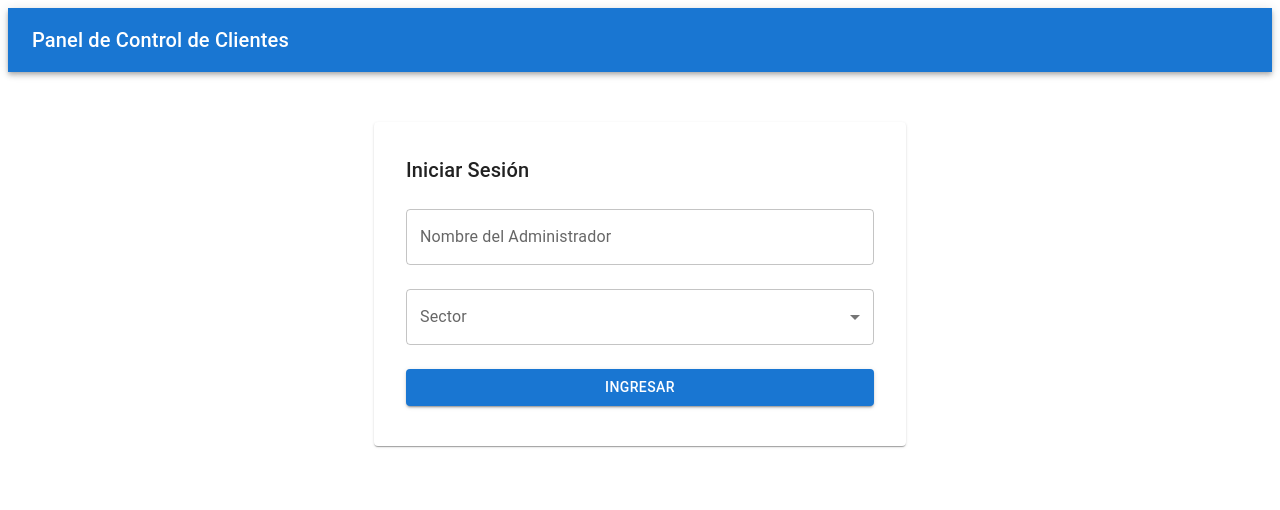
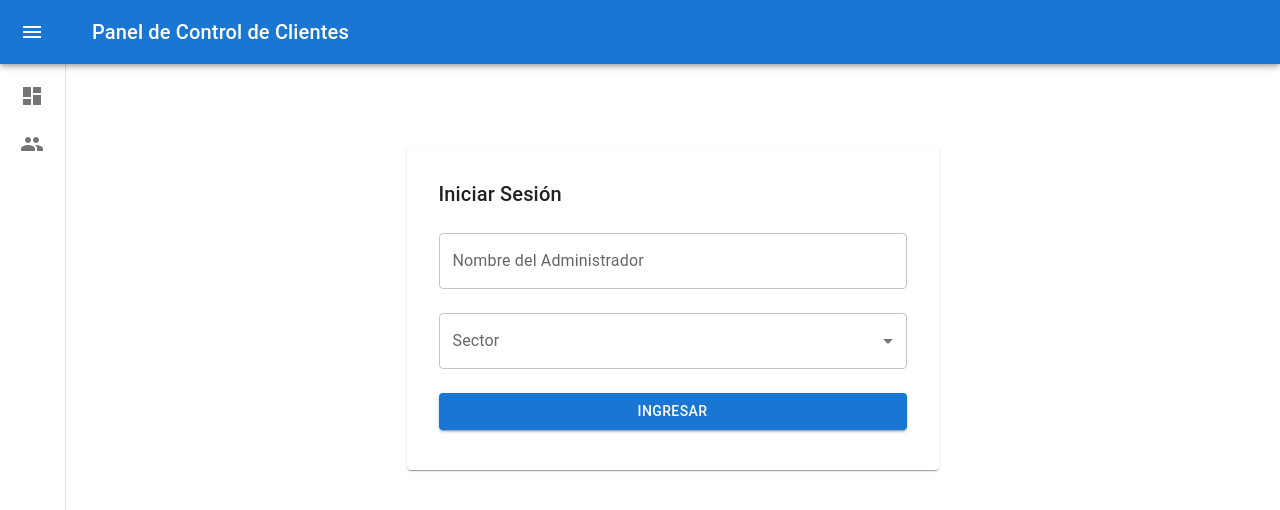
Before and after one commit to DiegoFedericoGabrielRobles/pv_tp_integrador_grupo5, a React (Vite) app in the folder Trabajo_Final_Integrador/: page /login in a window 1280 px wide. Shown: the top 510 px of the page. Built offline with nearby package versions, Linux system fonts and the light colour scheme.

Commit message:
Actualizacion Navegacion 1

```diff
--- a/Trabajo_Final_Integrador/package.json
+++ b/Trabajo_Final_Integrador/package.json
@@ -12,6 +12,7 @@
   "dependencies": {
     "@emotion/react": "^11.14.0",
     "@emotion/styled": "^11.14.1",
+    "@mui/icons-material": "^9.1.1",
     "@mui/material": "^9.1.2",
     "react": "^19.2.6",
     "react-dom": "^19.2.6",
--- a/Trabajo_Final_Integrador/src/App.jsx
+++ b/Trabajo_Final_Integrador/src/App.jsx
@@ -7,21 +7,20 @@
 import { ListaClientes } from "./views/ListaClientes";
 import { DetalleCliente } from "./views/DetalleCliente";
 
-import { Header } from "./components/layout/Header";
+import { Nav } from "./components/layout/Nav";
 
 function App() {
   const { admin } = useContext(AdminContext);
 
   return (
-    <>
-      <Header />
+    <Nav>
       <Routes>
         <Route path="/" element={admin ? <Dashboard /> : <Navigate to="/login" />} />
         <Route path="/login" element={<Login/>} />
         <Route path="/clientes" element={admin ? <ListaClientes /> : <Navigate to="/login" />} />
         <Route path="/clientes/:id" element={admin ? <DetalleCliente /> : <Navigate to="/login" />} />
       </Routes>
-    </>
+    </Nav>
   );
 }
 
--- a/Trabajo_Final_Integrador/src/components/layout/Nav.jsx
+++ b/Trabajo_Final_Integrador/src/components/layout/Nav.jsx
@@ -0,0 +1,111 @@
+import { useContext } from "react";
+import { useLocation, Link } from "react-router-dom";
+import { AdminContext } from "../../context/AdminContext";
+
+import * as React from "react";
+import {useTheme} from '@mui/material/styles';
+import Box from '@mui/material/Box';
+import Toolbar from '@mui/material/Toolbar';
+import List from '@mui/material/List';
+import Typography from '@mui/material/Typography';
+import IconButton from '@mui/material/IconButton';
+import MenuIcon from '@mui/icons-material/Menu';
+import ChevronLeftIcon from '@mui/icons-material/ChevronLeft';
+import ListItem from "@mui/material/ListItem";
+import ListItemButton from "@mui/material/ListItemButton";
+import ListItemIcon from "@mui/material/ListItemIcon";
+import ListItemText from "@mui/material/ListItemText";
+import DashboardIcon from '@mui/icons-material/Dashboard';
+import PeopleIcon from '@mui/icons-material/People';
+
+import { AppBar, Drawer, DrawerHeader } from "../../css/nav_style";
+
+export const Nav = ({children}) => {
+    const theme = useTheme();
+    const [open, setOpen] = React.useState(false);
+    const {admin} = useContext(AdminContext);
+    const location = useLocation();
+
+    const handleDrawerOpen = () => {
+        setOpen(true);
+    };
+
+    const handleDrawerClose = () => {
+        setOpen(false);
+    };
+
+    const menuItems = [
+        { text: "Dashboard", icon: <DashboardIcon />, path: "/" },
+        { text: "Clientes", icon: <PeopleIcon />, path: "/clientes" },
+    ];
+    return(
+        <Box sx={{ display: "flex" }}>
+            <AppBar position="fixed" open={open}>
+                <Toolbar>
+                    <IconButton
+                        color="inherit"
+                        aria-label="open drawer"
+                        onClick={handleDrawerOpen}
+                        edge="start"
+                        sx={[
+                            {
+                                marginRight: 5,
+                            },
+                            open && {display: "none"},
+                        ]}
+                    >
+                        <MenuIcon />
+                        </IconButton>
+                        <Typography variant="h6" noWrap component="div">
+                            Panel de Control de Clientes
+                        </Typography>
+                </Toolbar>
+                </AppBar>
+                <Drawer variant="permanent" open={open}>
+                    <DrawerHeader>
+                        <IconButton onClick={handleDrawerClose}>
+                            {theme.direction === "rtl"?
+                                <ChevronRightIcon /> : <ChevronLeftIcon />}
+                        </IconButton>
+                    </DrawerHeader>
+                    <List>
+                        {menuItems.map((item) => (
+                            <ListItem key={item.text} disablePadding sx={{ display: "block" }}>
+                                <ListItemButton
+                                    component={Link}
+                                    to={item.path}
+                                    selected={location.pathname === item.path}
+                                    sx={[
+                                        {
+                                            minHeight: 48,
+                                            px: 2.5,
+                                        },
+                                        open ? { justifyContent: "initial" } : { justifyContent: "center" },
+                                    ]}
+                                    >
+                                    <ListItemIcon
+                                        sx={[
+                                            {
+                                            minWidth: 0,
+                                            justifyContent: "center",
+                                            },
+                                            open ? { mr: 3 } : { mr: "auto" },
+                                        ]}
+                                        >
+                                        {item.icon}
+                                    </ListItemIcon>
+                                    <ListItemText primary={item.text} sx={[
+                                        open ? { opacity: 1 } : { opacity: 0 },
+                                    ]}
+                                    />
+                                </ListItemButton>
+                            </ListItem>
+                        ))}
+                    </List>
+                </Drawer>
+                <Box component="main" sx={{ flexGrow: 1, p: 3, marginTop: "64px" }}>
+                    {children}
+                </Box>
+        </Box>
+    );
+};
--- /dev/null
+++ b/Trabajo_Final_Integrador/src/css/nav_style.js
@@ -0,0 +1,81 @@
+import {styled} from '@mui/material/styles';
+import MuiDrawer from '@mui/material/Drawer';
+import MuiAppBar from '@mui/material/AppBar';
+
+const drawerWidth = 240;
+
+const openedMixin = (theme) => ({
+    width: drawerWidth,
+    transition: theme.transitions.create('width', {
+        easing: theme.transitions.easing.sharp,
+        duration: theme.transitions.duration.enteringScreen,
+    }),
+    overflowX: 'hidden',
+});
+const closedMixin = (theme) => ({
+    transition: theme.transitions.create('width', {
+        easing: theme.transitions.easing.sharp,
+        duration: theme.transitions.duration.leavingScreen,
+    }),
+    overflowX: 'hidden',
+    width: `calc(${theme.spacing(7)} + 1px)`,
+    [theme.breakpoints.up('sm')]: {
+        width: `calc(${theme.spacing(8)} + 1px)`,
+    },
+});
+export const DrawerHeader = styled('div')(({ theme }) => ({
+    display: 'flex',
+    alignItems: 'center',
+    justifyContent: 'flex-end',
+    padding: theme.spacing(0, 1),
+    // necessary for content to be below app bar
+    ...theme.mixins.toolbar,
+}));
+export const AppBar = styled(MuiAppBar, {
+    shouldForwardProp: (prop) => prop !== 'open',
+})(({ theme, open }) => ({
+    zIndex: theme.zIndex.drawer + 1,
+    transition: theme.transitions.create(['width', 'margin'], {
+        easing: theme.transitions.easing.sharp,
+        duration: theme.transitions.duration.leavingScreen,
+    }),
+    variants: [
+        {
+            props: ({ open}) => open,
+            style: {
+                marginLeft: drawerWidth,
+                width: `calc(100% - ${drawerWidth}px)`,
+                transition: theme.transitions.create(['width', 'margin'], {
+                    easing: theme.transitions.easing.sharp,
+                    duration: theme.transitions.duration.enteringScreen,
+                }),
+            },
+        },
+    ],
+
+}));
+
+export const Drawer = styled(MuiDrawer, {shouldForwardProp: (prop) => prop !== 'open'})(
+    ({theme}) => ({
+        width: drawerWidth,
+        flexShrink: 0,
+        whiteSpace: 'nowrap',
+        boxSizing: 'border-box',
+        variants: [
+            {
+                props: ({open}) => open,
+                style:{
+                    ...openedMixin(theme),
+                    '& .MuiDrawer-paper': openedMixin(theme),
+                },
+            },
+            {
+                props: ({open}) => !open,
+                style:{
+                    ...closedMixin(theme),
+                    '& .MuiDrawer-paper': closedMixin(theme),
+                },
+            },
+        ],
+    }),
+);
```
Also changed, not shown: 1 other file (tests, documents, lock files or other folders).
